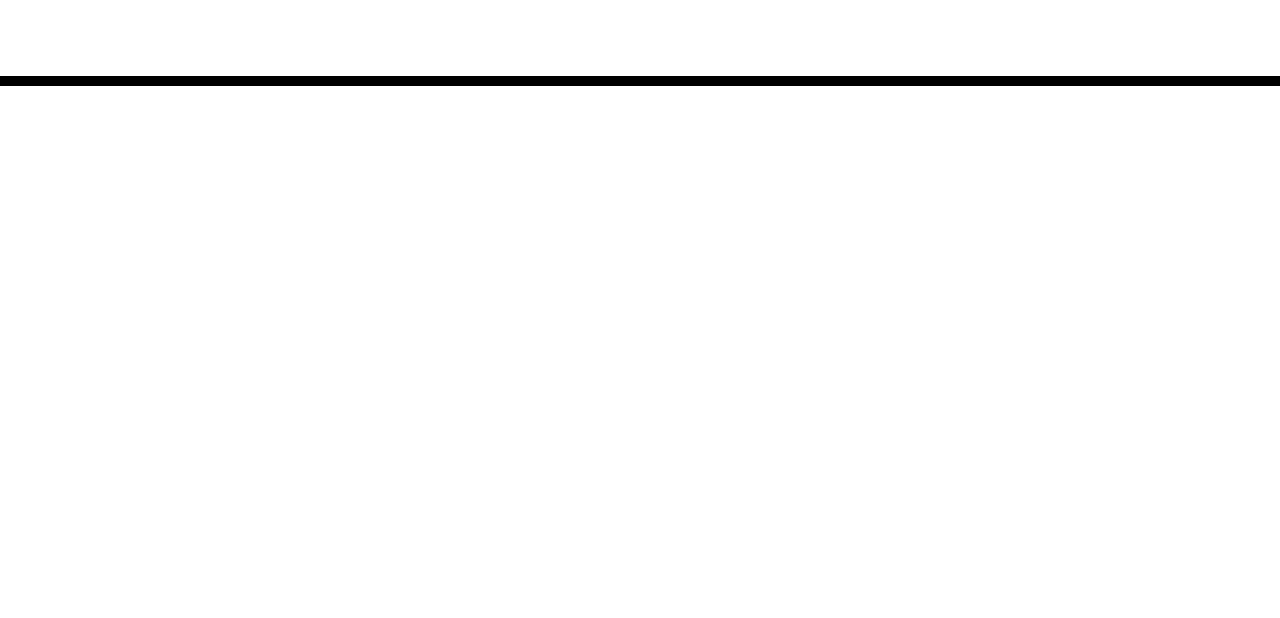
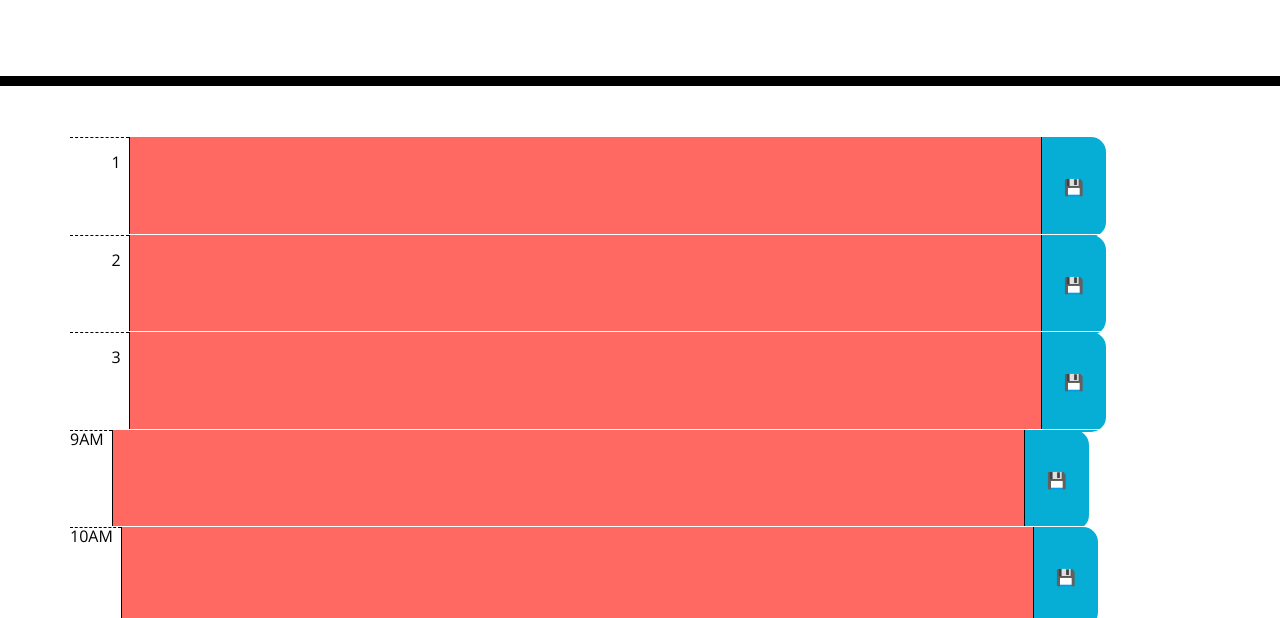
Before and after one commit to JtheFox/workday-scheduler, a plain HTML site: page index.html in a window 1280 px wide. Shown: the part 182-800 px from the top of the page. Drawn offline with nearby package versions, Linux system fonts and the light colour scheme.

Commit message:
Created initial structure adjusted formatting

```diff
--- a/index.html
+++ b/index.html
@@ -30,9 +30,31 @@
     </header>
     <div class="container">
       <!-- Timeblocks go here -->
+      <div class="time-block row">
+        <p class="hour">
+          1
+        </p>
+        <textarea class="description present" rows="5"></textarea>
+        <button class="saveBtn">💾</button>
+      </div>
+      <div class="time-block row">
+        <p class="hour">
+          2
+        </p>
+        <textarea class="description present" rows="5"></textarea>
+        <button class="saveBtn">💾</button>
+      </div>
+      <div class="time-block row">
+        <p class="hour">
+          3
+        </p>
+        <textarea class="description present" rows="5"></textarea>
+        <button class="saveBtn">💾</button>
+      </div>
     </div>
 
     <script src="https://cdnjs.cloudflare.com/ajax/libs/jquery/3.2.1/jquery.min.js"></script>
     <script src="https://cdnjs.cloudflare.com/ajax/libs/moment.js/2.24.0/moment.min.js"></script>
+    <script src="script.js"></script>
   </body>
 </html>
--- /dev/null
+++ b/script.js
@@ -0,0 +1,25 @@
+const workDay = {
+    start: 9, // 9am
+    end: 18, // 6pm
+    interval: 1 // hours
+}
+
+$(function() {
+    for(let i = workDay.start; i < workDay.end; i += workDay.interval) {
+        $('.container').append(createTimeBlock(i));
+    }
+});
+
+function createTimeBlock(startTime) {
+    const time = startTime > 11 ? `${startTime - 12 || 12}PM` : `${startTime}AM`
+
+    const timeBlock = $('<div></div>').addClass('time-block row');
+    const hour = $('<p></p>').addClass('hour').text(time);
+    timeBlock.append(hour);
+    const textarea = $('<textarea rows="5"></textarea>').addClass(`description present`) // add past/present/future class conditional
+    timeBlock.append(textarea);
+    const saveBtn = $('<button></button>').addClass('saveBtn').text('💾');
+    timeBlock.append(saveBtn);
+
+    return timeBlock;
+}
--- a/style.css
+++ b/style.css
@@ -2,6 +2,11 @@ body {
   font-family: 'Open Sans', sans-serif;
   font-size: 16px;
   line-height: 1;
+}
+
+.container {
+  display: flex;
+  flex-direction: column;
 }
 
 textarea {
@@ -11,6 +16,7 @@ textarea {
   color: #000000;
   border-left: 1px solid black;
   padding: 10px;
+  width: 80%;
 }
 
 .jumbotron {
@@ -33,6 +39,7 @@ textarea {
 .row {
   white-space: pre-wrap;
   height: 80px;
+  margin-top: 1.1rem;
   border-top: 1px solid white;
 }
 
@@ -40,21 +47,26 @@ textarea {
   background-color: #ffffff;
   color: #000000;
   border-top: 1px dashed #000000;
+  padding-right: 0.5rem;
 }
 
 .past {
   background-color: #d3d3d3;
-  color: white;
+  color: black;
 }
 
 .present {
   background-color: #ff6961;
-  color: white;
+  color: black;
 }
 
 .future {
   background-color: #77dd77;
-  color: white;
+  color: black;
+}
+
+button {
+  all: unset;
 }
 
 .saveBtn {
@@ -63,6 +75,7 @@ textarea {
   border-bottom-right-radius: 15px;
   background-color: #06aed5;
   color: white;
+  min-width: 4rem;
 }
 
 .saveBtn i:hover {
```
